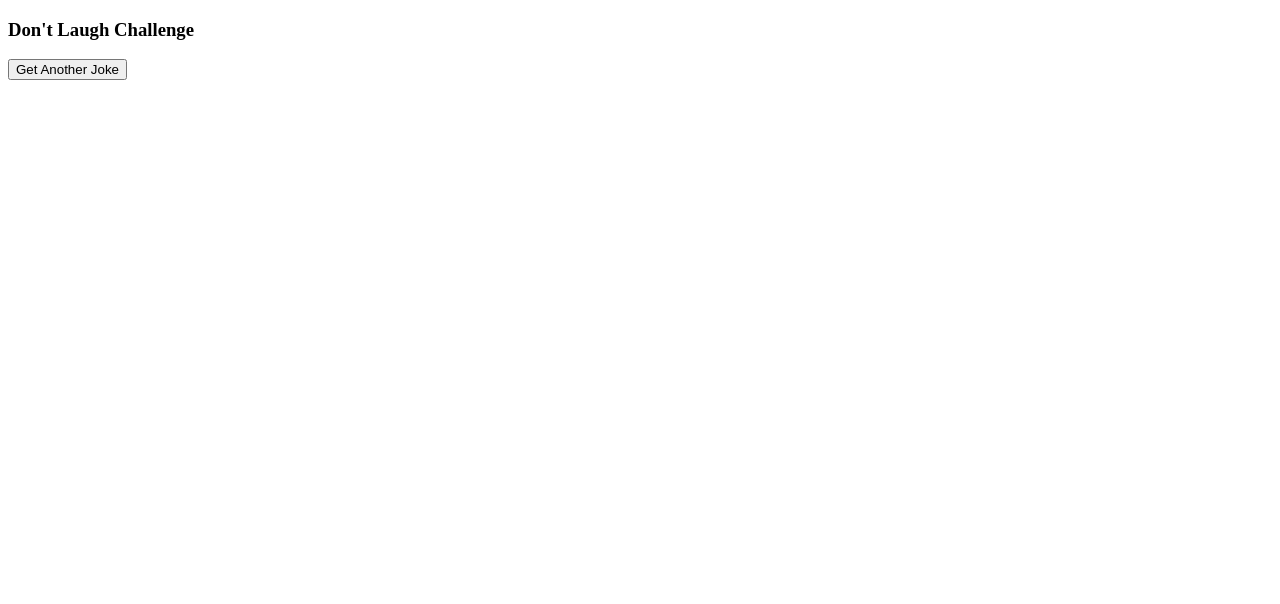
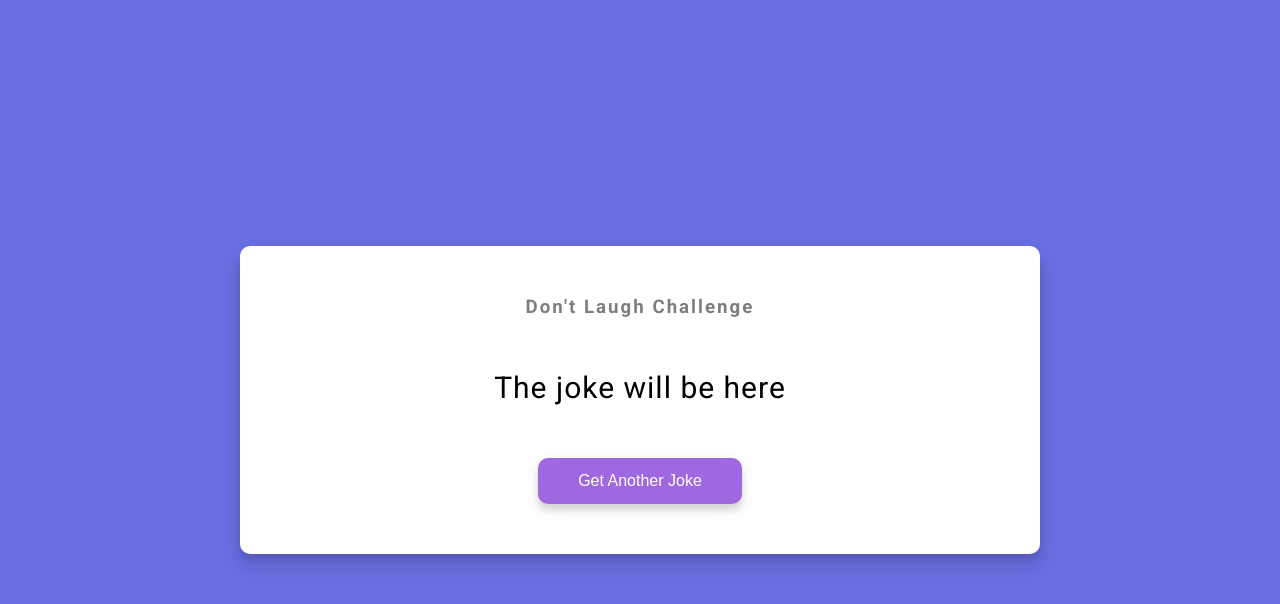
Before and after one commit to ndrsov/Dad-Jokes, a plain HTML site: page index.html in a window 1280 px wide. Drawn offline with Linux system fonts and the light colour scheme.

Commit message:
Style dummy content to make it more readable before adding interactivity

```diff
--- a/index.html
+++ b/index.html
@@ -10,7 +10,7 @@
   <body>
     <div class="container">
       <h3>Don't Laugh Challenge</h3>
-      <div id="joke" class="joke"></div>
+      <div id="joke" class="joke">The joke will be here</div>
       <button id="jokeBtn" class="btn">Get Another Joke</button>
     </div>
     <script src="app.js"></script>
--- a/style.css
+++ b/style.css
@@ -0,0 +1,61 @@
+@import url("https://fonts.googleapis.com/css2?family=Roboto:wght@400;700&display=swap");
+
+* {
+  box-sizing: border-box;
+}
+
+body {
+  background-color: #686de0;
+  font-family: "Roboto", sans-serif;
+  display: flex;
+  flex-direction: column;
+  align-items: center;
+  justify-content: center;
+  height: 100vh;
+  overflow: hidden;
+  margin: 0;
+  padding: 20px;
+}
+
+.container {
+  background-color: #fff;
+  border-radius: 10px;
+  box-shadow: 0 10px 20px rgba(0, 0, 0, 0.1), 0 6px 6px rgba(0, 0, 0, 0.1);
+  padding: 50px 20px;
+  text-align: center;
+  max-width: 100%;
+  width: 800px;
+}
+
+h3 {
+  margin: 0;
+  opacity: 0.5;
+  letter-spacing: 2px;
+}
+
+.joke {
+  font-size: 30px;
+  letter-spacing: 1px;
+  line-height: 40px;
+  margin: 50px auto;
+  max-width: 600px;
+}
+
+.btn {
+  background-color: #9f68e0;
+  border: 0;
+  border-radius: 10px;
+  color: #fff;
+  box-shadow: 0 5px 15px rgba(0, 0, 0, 0.1), 0 6px 6px rgba(0, 0, 0, 0.1);
+  padding: 14px 40px;
+  font-size: 16px;
+  cursor: pointer;
+}
+
+.btn:focus {
+  outline: 0;
+}
+
+.btn:active {
+  transform: scale(0.98);
+}
```
